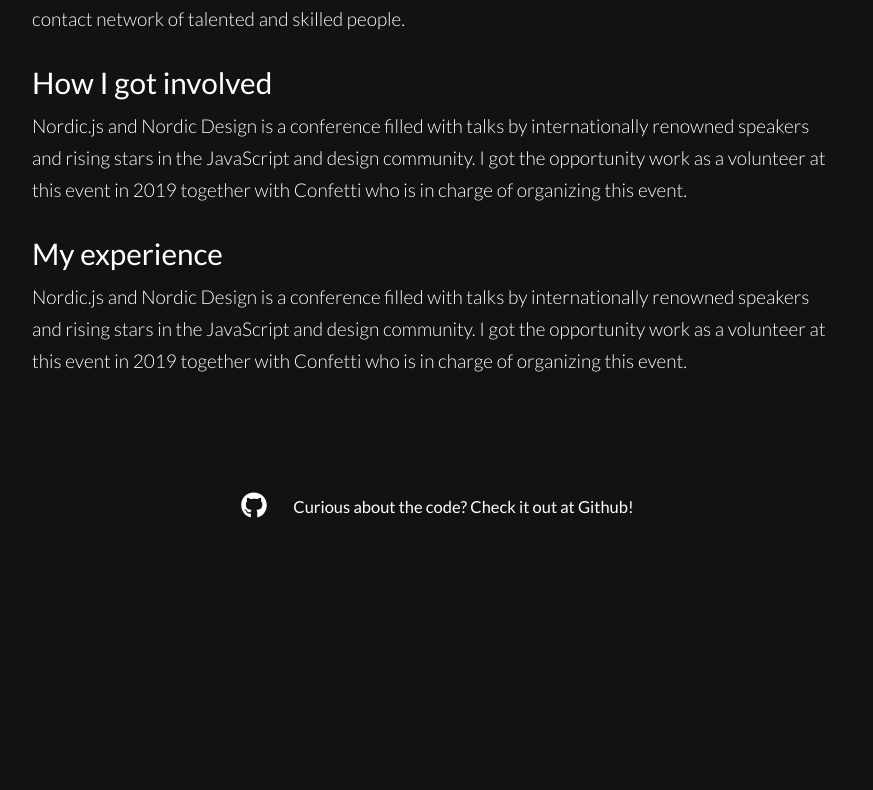
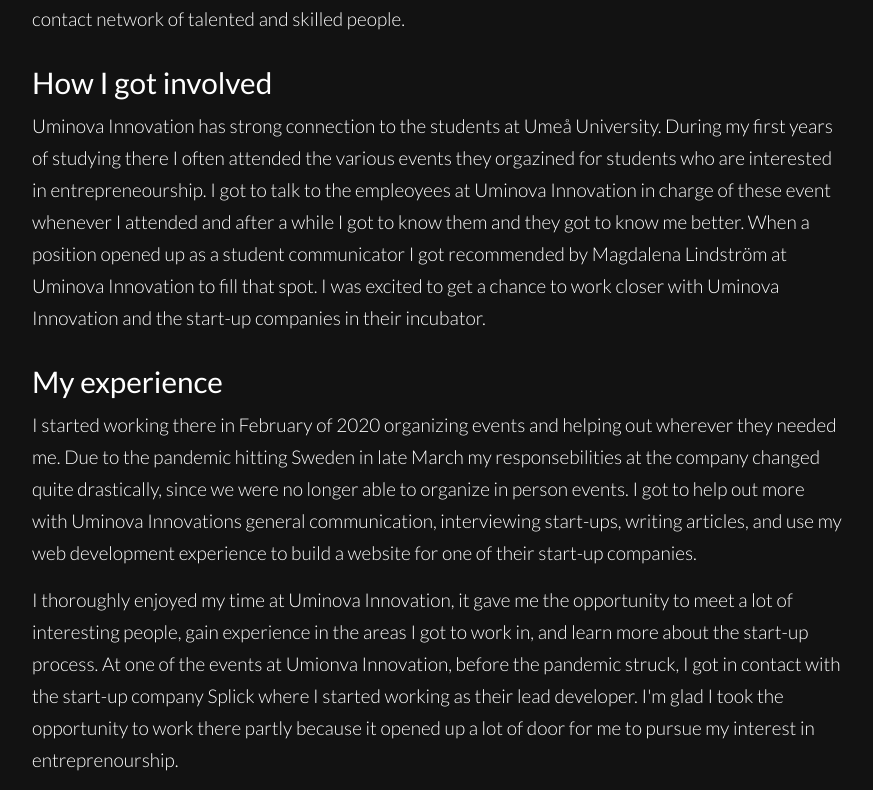
Before and after one commit to JonathanHedlund/portfolio, a Next.js app: page /portfolio/uminovainnovation in a window 1280 px wide. Shown: the part 890-1680 px from the top of the page, without its empty margins (203-1076 px from the left). Before the commit the page ends 1449 px from the top, so only its background shows below. Built offline with nearby package versions, Linux system fonts and the light colour scheme.

Commit message:
Wrote the case for Uminova Innovation and CSN Countdown

```diff
--- a/pages/portfolio/uminovainnovation.js
+++ b/pages/portfolio/uminovainnovation.js
@@ -34,16 +34,30 @@
                         people." />
                     <PortfolioTitle title="How I got involved"/>
                     <PortfolioText
-                        text="Nordic.js and Nordic Design is a conference filled with talks by internationally renowned
-                        speakers and rising stars in the JavaScript and design community. I got the opportunity
-                        work as a volunteer at this event in 2019 together with Confetti who is in charge of
-                        organizing this event." />
+                        text="Uminova Innovation has strong connection to the students at Umeå University.
+                        During my first years of studying there I often attended the various events they orgazined
+                        for students who are interested in entrepreneourship. I got to talk to the empleoyees
+                        at Uminova Innovation in charge of these event whenever I attended and after a while I got
+                        to know them and they got to know me better. When a position opened up as a
+                        student communicator I got recommended by Magdalena Lindström at Uminova Innovation
+                        to fill that spot. I was excited to get a chance to work closer with Uminova Innovation
+                        and the start-up companies in their incubator." />
                     <PortfolioTitle title="My experience"/>
                     <PortfolioText
-                        text="Nordic.js and Nordic Design is a conference filled with talks by internationally renowned
-                        speakers and rising stars in the JavaScript and design community. I got the opportunity
-                        work as a volunteer at this event in 2019 together with Confetti who is in charge of
-                        organizing this event." />
+                        text="I started working there in February of 2020 organizing events and helping
+                        out wherever they needed me. Due to the pandemic hitting Sweden in late March my
+                        responsebilities at the company changed quite drastically, since we were no longer
+                        able to organize in person events. I got to help out more with Uminova Innovations
+                        general communication, interviewing start-ups, writing articles, and use my web development
+                        experience to build a website for one of their start-up companies." />
+                    <PortfolioText
+                        text="I thoroughly enjoyed my time at Uminova Innovation, it gave me the opportunity to
+                        meet a lot of interesting people, gain experience in the areas I got to work in, and
+                        learn more about the start-up process. At one of the events at Umionva Innovation,
+                        before the pandemic struck, I got in contact with the start-up company Splick where I
+                        started working as their lead developer. I'm glad I took the opportunity to work
+                        there partly because it opened up a lot of door for me to pursue my interest in
+                        entreprenourship." />
                 </div>
             </div>
         </div>
```
Also changed, not shown: pages/portfolio/csncountdown.js (+31 -6 lines), public/csn-time.png (added), public/csn-wait.png (added).
